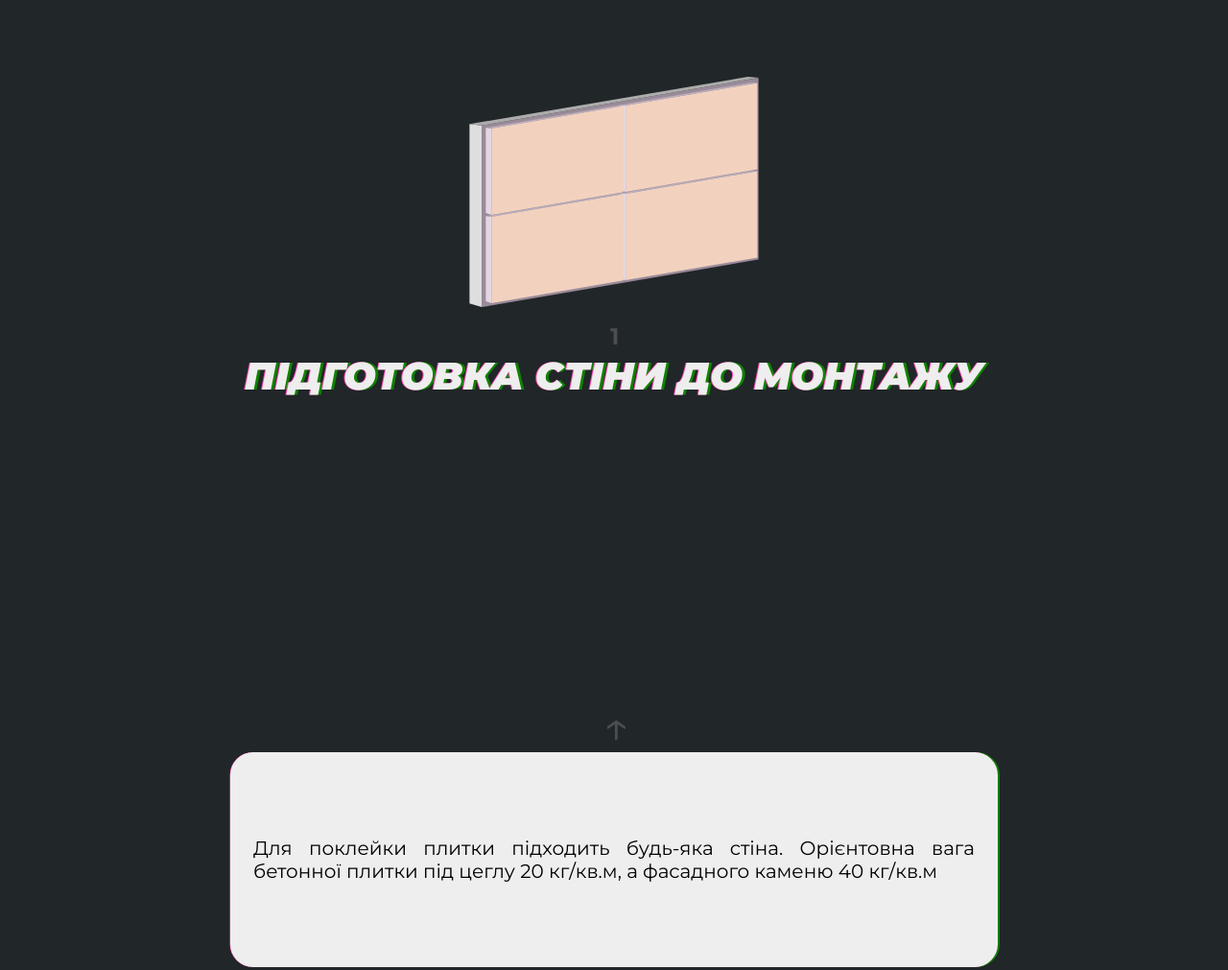
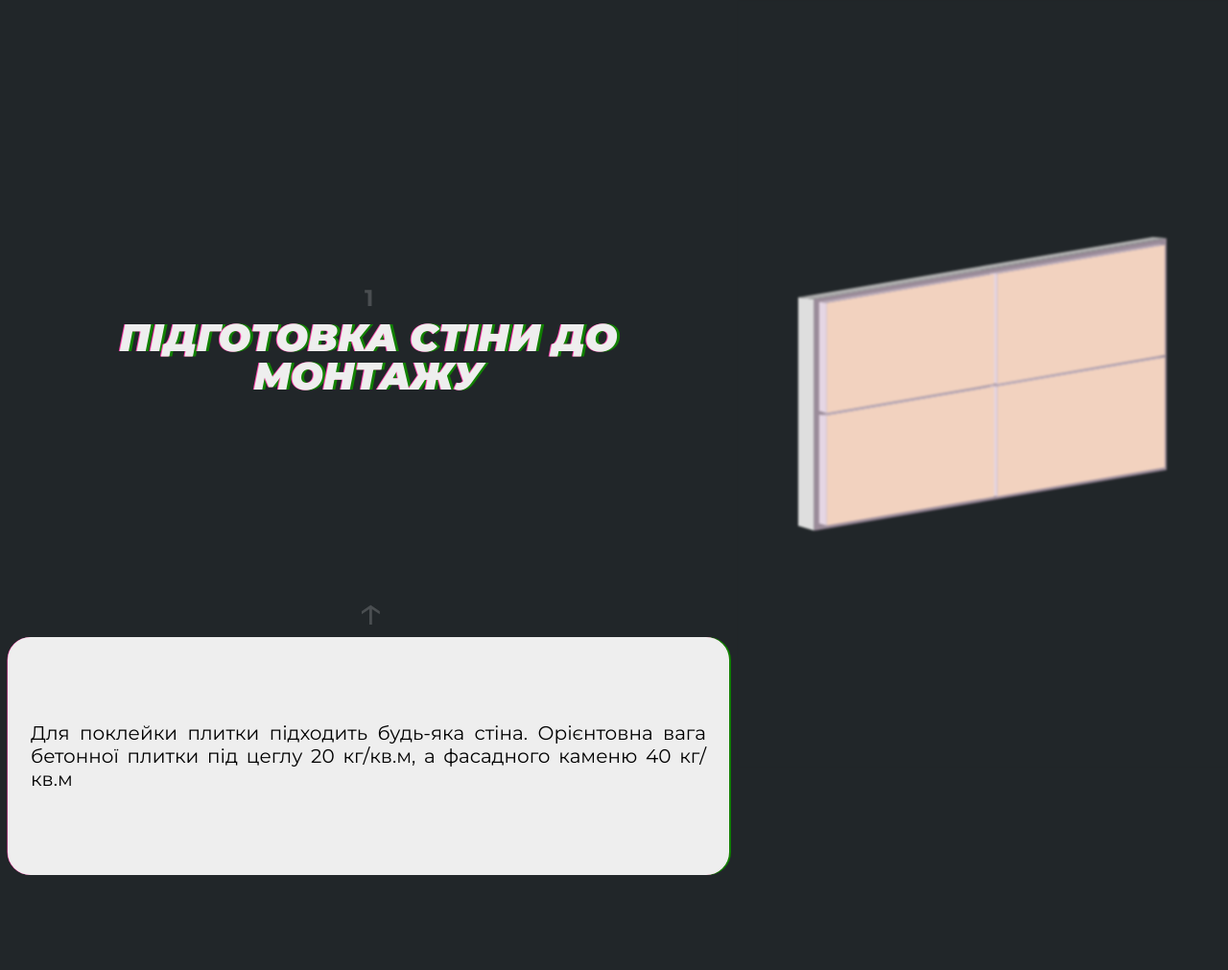
Before and after one commit to ecolan314/sava-recom-animation, a plain HTML site: page index.html in a window 1280 px wide. Shown: the top 1011 px of the page at 96% size. Drawn offline with Linux system fonts and the light colour scheme.

Commit message:
desktop restyling

```diff
--- a/style.css
+++ b/style.css
@@ -58,6 +58,16 @@ body {
     opacity: 1;
     transform: scale(1) translateY(0px);
     transition: right 2s, transform 2s, 1.5s opacity .5s ;
+}
+
+#v2-visual:before {
+    content:"";
+    display: block;
+    z-index: 5;
+    width: 100%;
+    height: 100%;
+    position: absolute;
+    backdrop-filter: blur(.8px);
 }
 
 article {
@@ -186,7 +196,6 @@ article {
     margin-top: -48px;
     background: rgba(175, 255, 175, 0.3);
     border-radius: 0 0 12px 12px;
-    font-size: 1.1rem;
 }
 
 .v2-card-container {
@@ -215,7 +224,7 @@ article {
 
 .v2-card-text {
     font-size: 14px;
-    max-width: 180px;;
+    max-width: 180px;
 }
 
 .v2-card-text>span.accent {
@@ -247,7 +256,7 @@ article {
     }
 
     .v2-step-text {
-        padding: 5vh 0 5vh;
+        padding: 6vh 0 6vh;
     }
 
     .v2-step-text p {
@@ -269,3 +278,36 @@ article {
         transform: scale(1) translateY(0px);
     }
 }
+
+@media (min-width: 1200px) {
+    #v2-visual {
+        width: 40%;
+        margin-left: auto;
+    }
+    #v2-visual .wrapper {
+        height: 100vh;
+        padding: 5vh 5vw;
+    }
+
+    article {
+        width: 60%;
+        margin-right: auto;
+    }
+
+    .v2-article-step {
+        margin-bottom: -65vh;
+    }
+
+    .v2-article-step:first-child {
+        margin-top: -210vh;
+    }
+
+    .v2-step-header {
+        top: 20vh;
+        margin-top: 80vh;
+    }
+
+    .v2-step-text {
+        margin-top: 30vh;
+    }
+}
```
